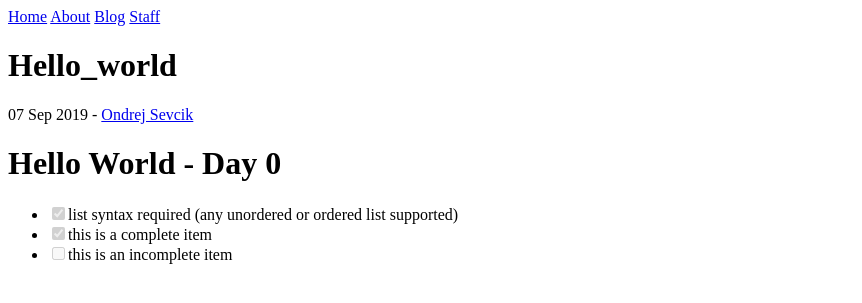
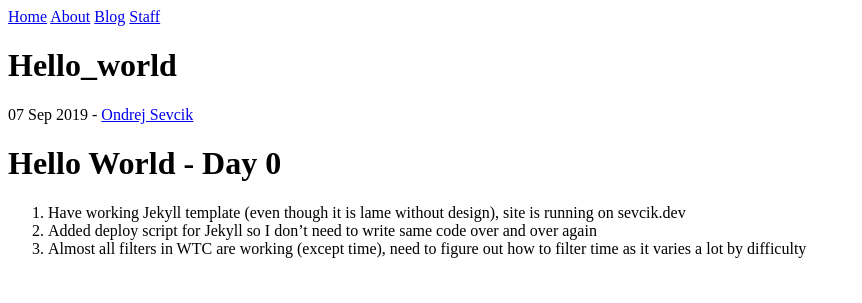
Before and after one commit to Seva98/resume.sevcik.dev, a Jekyll site: the page built from _posts/2019-09-07-Hello_world.md, in a window 1280 px wide. Shown: the top 303 px of the page, without its empty margins (0-862 px from the left). Built offline with Jekyll 4.4.1, drawn with Linux system fonts in a browser that asks for light colours.

Commit message:
2019-09-07 blog post

```diff
--- a/_posts/2019-09-07-Hello_world.md
+++ b/_posts/2019-09-07-Hello_world.md
@@ -4,6 +4,6 @@ author: ondrej
 ---
 # Hello World - Day 0
 
-- [x] list syntax required (any unordered or ordered list supported)
-- [x] this is a complete item
-- [ ] this is an incomplete item
+1. Have working Jekyll template (even though it is lame without design), site is running on sevcik.dev
+2. Added deploy script for Jekyll so I don't need to write same code over and over again
+3. Almost all filters in WTC are working (except time), need to figure out how to filter time as it varies a lot by difficulty
```
Also changed, not shown: 1 other file.
